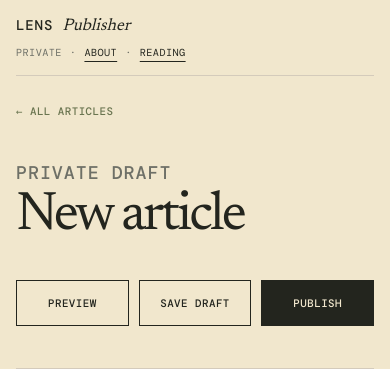
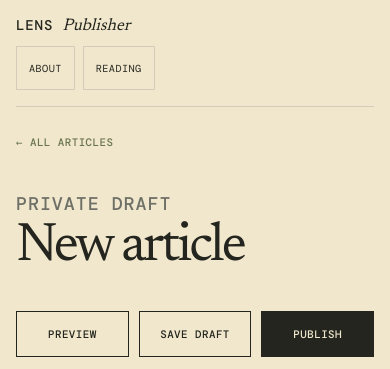
Before and after one commit to abirrahi10/lens-on-security, a Flask app: page /admin/new in a window 390 px wide. Shown: the top 369 px of the page. Run offline with Flask 3, Linux system fonts and the light colour scheme; some libraries are stand-ins or nearby versions.

Commit message:
Improve mobile private navigation targets

```diff
--- a/admin/static/admin.css
+++ b/admin/static/admin.css
@@ -145,6 +145,8 @@ legend { padding: 0 0 16px; }
   .shell, .topbar { width: min(100% - 32px, 1180px); }
   .topbar { min-height: auto; padding: 16px 0; align-items: flex-start; flex-direction: column; gap: 12px; }
   .private-nav { display: flex; flex-wrap: wrap; gap: 8px; font-size: .64rem; }
+  .private-nav > span { display: none; }
+  .private-nav a { min-height: 44px; padding: 0 12px; display: inline-flex; align-items: center; border: 1px solid var(--line); text-decoration: none; touch-action: manipulation; }
   .page-heading, .editor-heading { padding-top: 42px; align-items: stretch; flex-direction: column; }
   .actions { justify-content: stretch; }
   .actions .button { flex: 1; }
```
